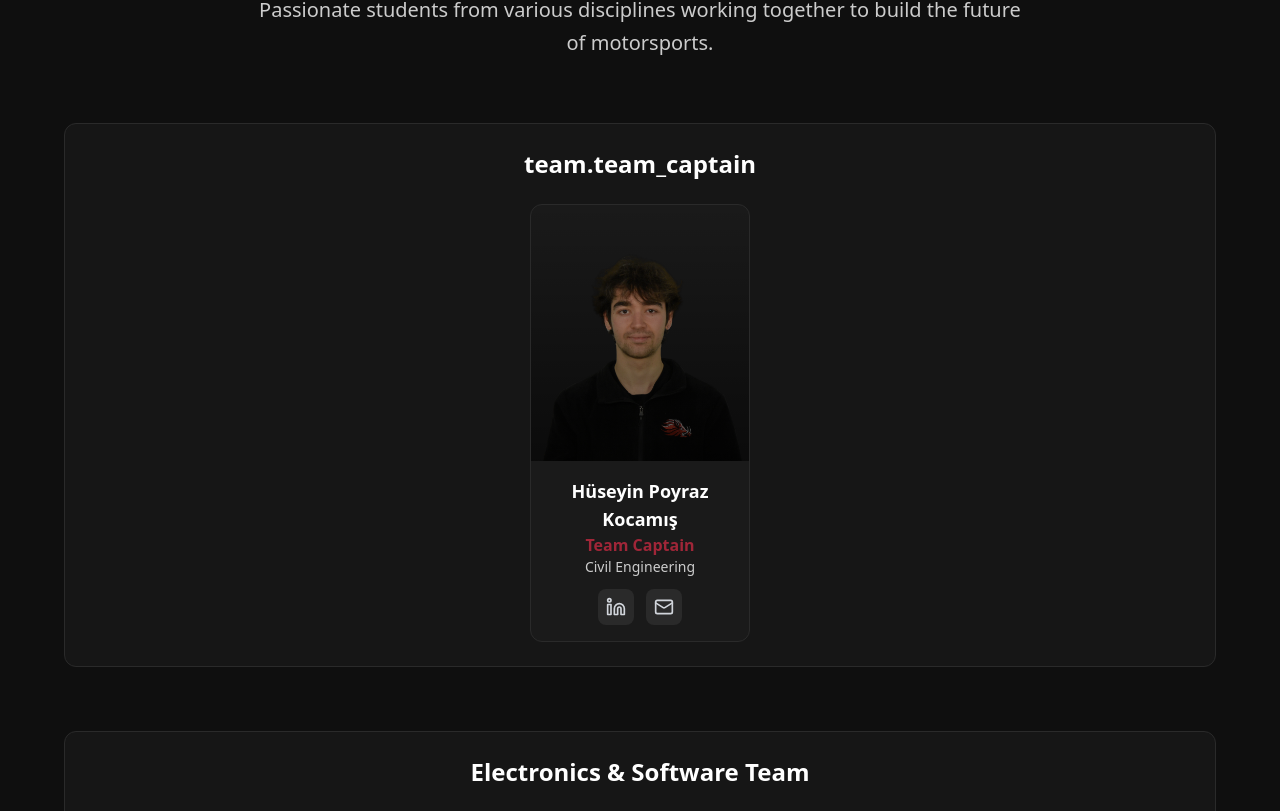
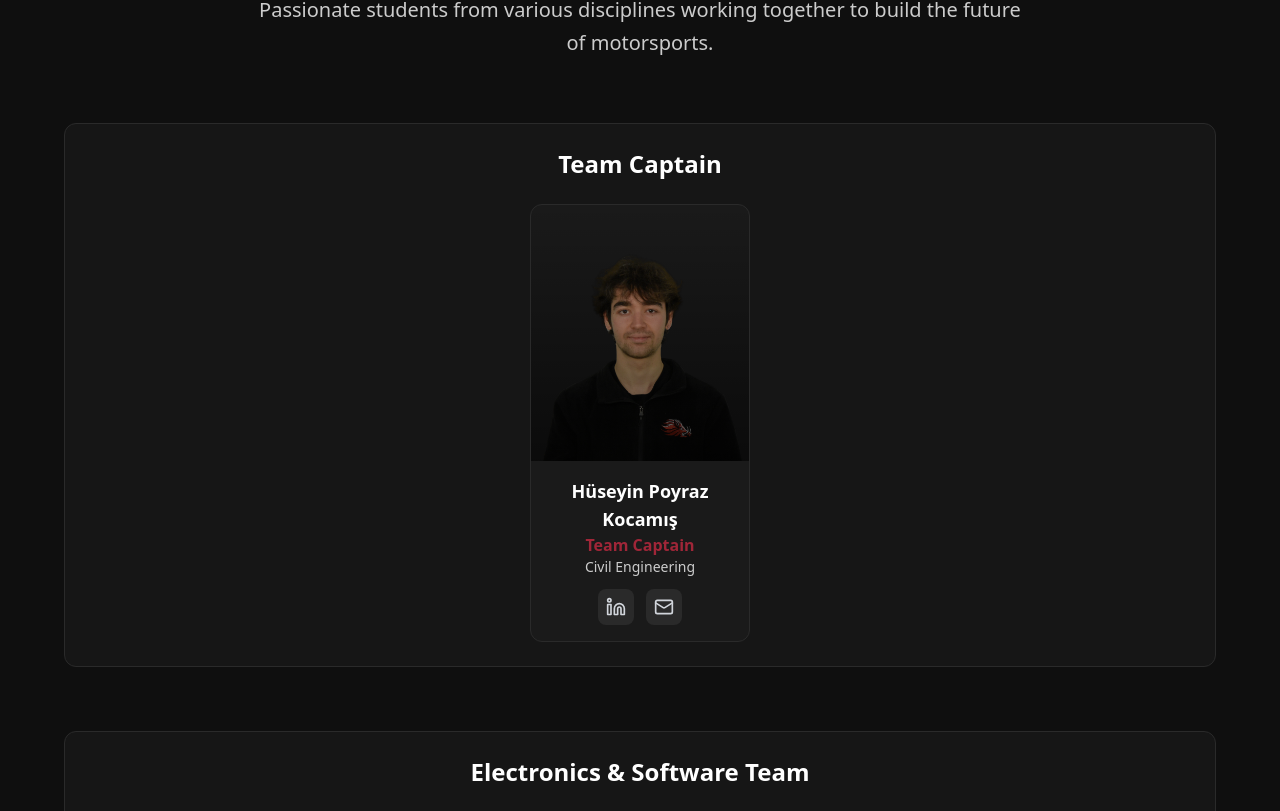
Before and after one commit to SerkanEvin/iztechweb2, a React (Vite) app: page / in a window 1280 px wide. Shown: the part 2729-3540 px from the top of the page. Built offline with nearby package versions, Linux system fonts and the light colour scheme.

Commit message:
Update Team.tsx

```diff
--- a/src/components/Team.tsx
+++ b/src/components/Team.tsx
@@ -359,7 +359,7 @@ const Team = () => {
   ];
 
   const TEAM_CATEGORY_MAP: Record<string, string> = {
-    team_captain: t('team.team_captain'),
+    team_captain: t('roles.team_captain'),
     electronics_software_team: t('roles.electronics_software_team'),
     vehicle_dynamics_team: t('roles.vehicle_dynamics_team'),
     chassis_ergonomics_team: t('roles.chassis_ergonomics_team'),
```
